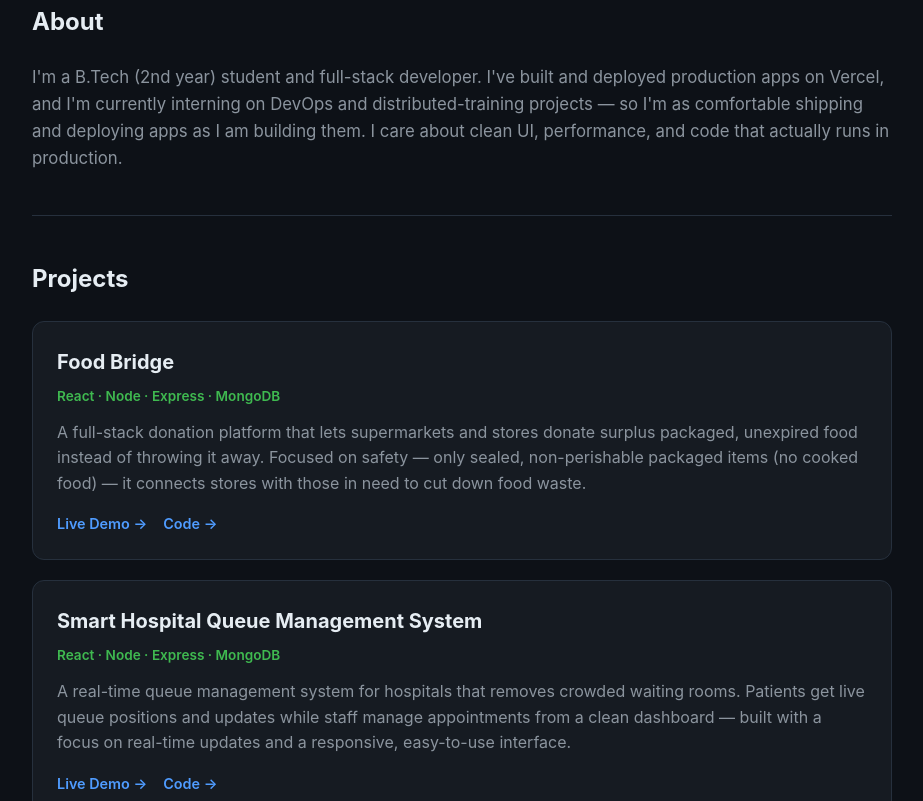
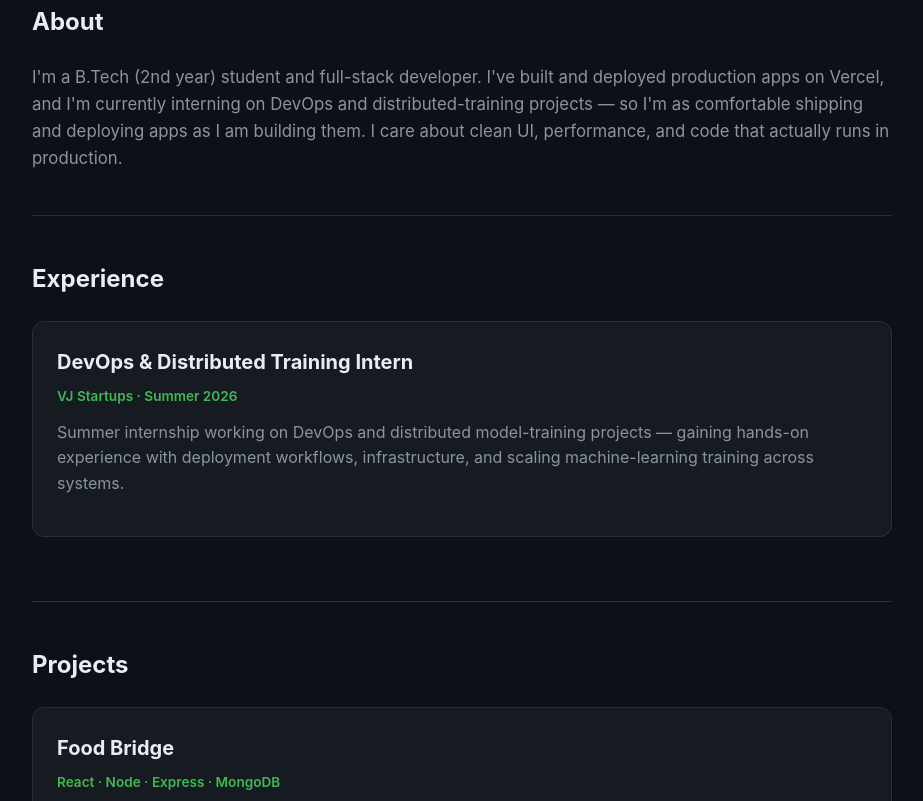
Before and after one commit to Sathwika1216/portfolio, a plain HTML site: page index.html in a window 1280 px wide. Shown: the part 465-1266 px from the top of the page, without its empty margins (178-1101 px from the left). Drawn offline with Linux system fonts and the light colour scheme.

Commit message:
Update project links in index.html

```diff
--- a/index.html
+++ b/index.html
@@ -67,6 +67,16 @@
   distributed-training projects — so I'm as comfortable shipping and deploying apps as I am building them. I care about clean UI, performance, and code that
   actually runs in production.</p>
     </section>
+        <section>
+      <h2>Experience</h2>
+      <div class="card">
+        <h3>DevOps &amp; Distributed Training Intern</h3>
+        <div class="stack">VJ Startups · Summer 2026</div>
+        <p>Summer internship working on DevOps and distributed model-training projects — gaining hands-on experience with deployment workflows, infrastructure,
+  and scaling machine-learning training across systems.</p>
+      </div>
+    </section>
+
 
     <section>
       <h2>Projects</h2>
@@ -78,7 +88,7 @@
   safety — only sealed, non-perishable packaged items (no cooked food) — it connects stores with those in need to cut down food waste.</p>
         <div class="links">
           <a href="https://food-bridge-mern-git-main-sathwika1216s-projects.vercel.app/" target="_blank">Live Demo →</a>
-          <a href="https://github.com/Sathwika1216" target="_blank">Code →</a>
+          <a href="https://github.com/Sathwika1216/FoodBridge-mern" target="_blank">Code →</a>
         </div>
       </div>
 
@@ -89,7 +99,7 @@
   manage appointments from a clean dashboard — built with a focus on real-time updates and a responsive, easy-to-use interface.</p>
         <div class="links">
           <a href="https://smart-hospital-queue-m5s6.vercel.app/" target="_blank">Live Demo →</a>
-          <a href="https://github.com/Sathwika1216" target="_blank">Code →</a>
+          <a href="https://github.com/Sathwika1216/Smart-Hospital-Queue" target="_blank">Code →</a>
         </div>
       </div>
     </section>
```
